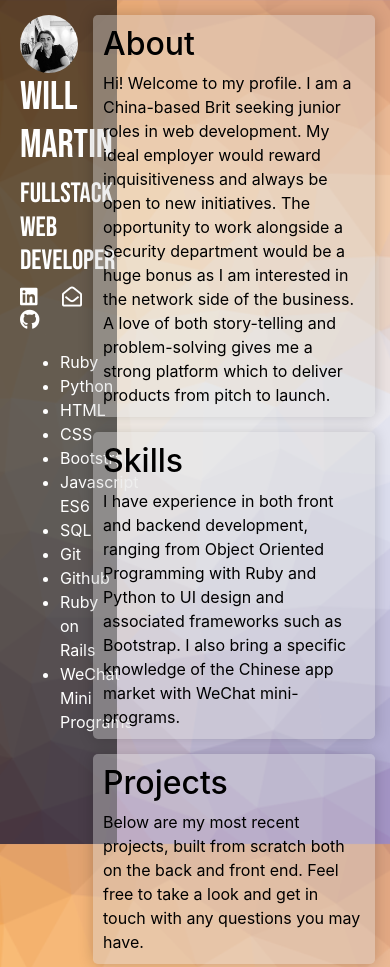
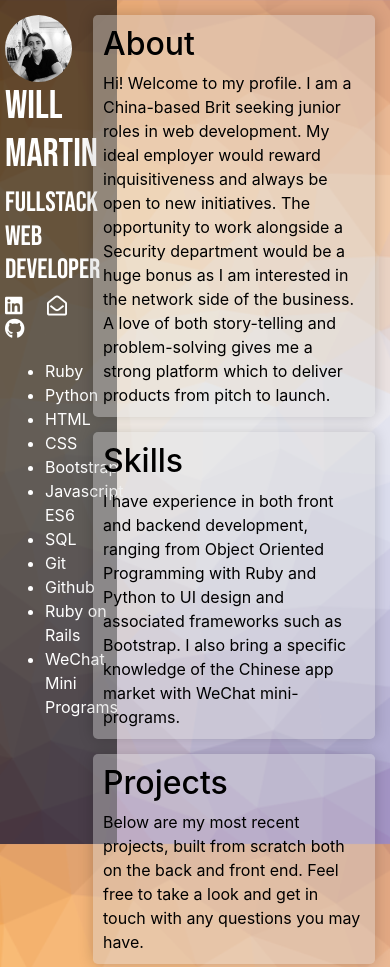
Before and after one commit to willhmartin/profile, a website: page index.html in a window 390 px wide. Shown: the top 967 px of the page. Drawn offline with nearby package versions, Linux system fonts and the light colour scheme.

Commit message:
reduced padding banner for media query small

```diff
--- a/style.css
+++ b/style.css
@@ -80,7 +80,7 @@ p {
 }
 }
 
-@media(max-width: 555px) {
+@media(max-width: 556px) {
 .banner {
   position: fixed;
   background-color: rgba(0, 0, 0, 0.6);
@@ -89,7 +89,7 @@ p {
   height: 100%;
   min-width: 20vw;
   padding-top: 15px;
-  padding-left: 20px;
+  padding-left: 5px;
 }
 }
 
```
